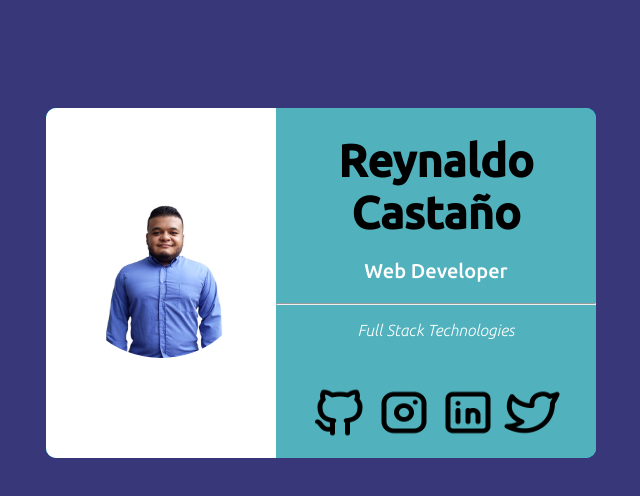
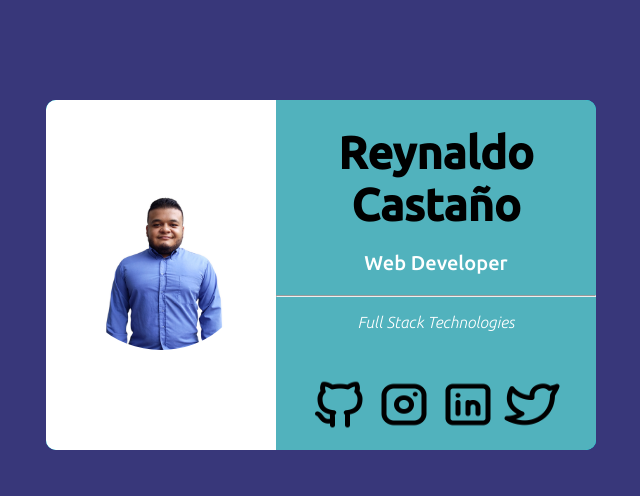
Before and after one commit to ReyAntonio12/Presentation_Card_Reynaldo, a plain HTML site: page index.html in a window 1280 px wide. Shown: the whole page, without its empty margins (319-959 px from the left). Drawn offline with Linux system fonts and the light colour scheme.

Commit message:
Adding margin

```diff
--- a/styles.css
+++ b/styles.css
@@ -16,6 +16,7 @@ body{
     display: flex;
     justify-content: center;
     font-family: 'Ubuntu', 'Segoe UI', Tahoma, Geneva, Verdana, sans-serif;
+    margin:var(--margin-center)
 }
 
 /*Main box*/
```
